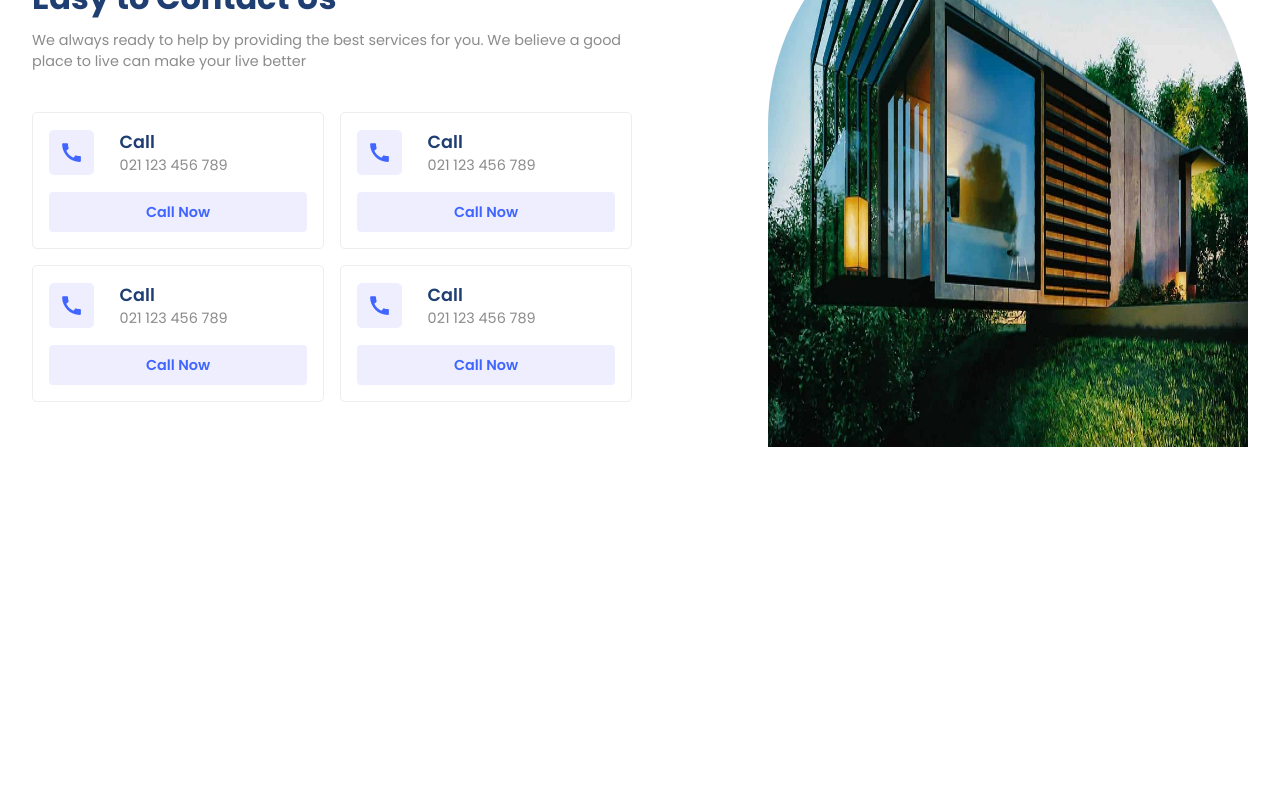
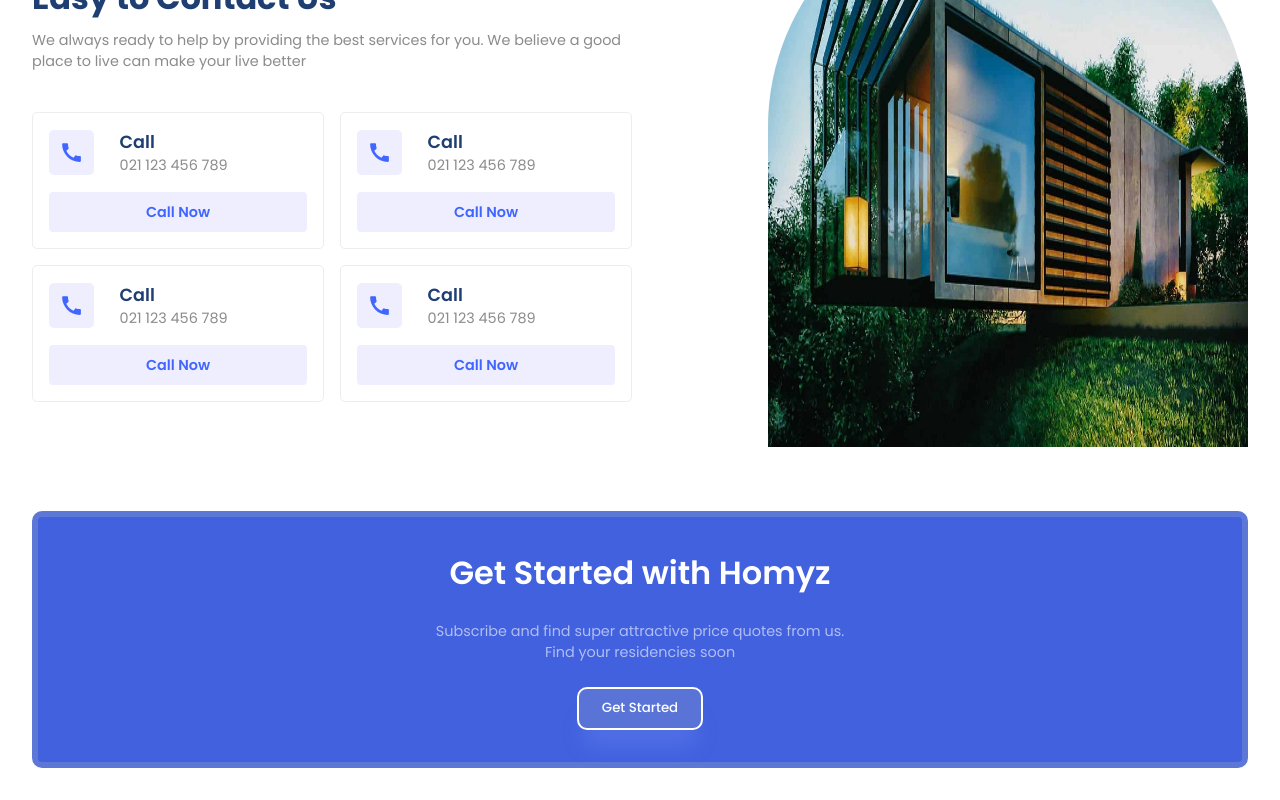
Before and after one commit to Fikri-Ramadan/React-RealEstate, a React (Vite) app: page / in a window 1280 px wide. Shown: the part 2295-3095 px from the top of the page. Before the commit the page ends 2774 px from the top, so only its background shows below. Built offline with nearby package versions, Linux system fonts and the light colour scheme.

Commit message:
create GetStarted component

```diff
--- a/src/App.jsx
+++ b/src/App.jsx
@@ -1,6 +1,7 @@
 import './App.css';
 import Companies from './components/companies/Companies';
 import Contact from './components/contact/Contact';
+import GetStarted from './components/getStarted/GetStarted';
 import Header from './components/header/Header';
 import Hero from './components/hero/Hero';
 import Residencies from './components/residencies/Residencies';
@@ -18,6 +19,7 @@
       <Residencies />
       <Value />
       <Contact />
+      <GetStarted />
     </div>
   );
 }
--- /dev/null
+++ b/src/components/getStarted/GetStarted.css
@@ -0,0 +1,28 @@
+.inner-container {
+  background: #4161df;
+  display: flex;
+  flex-direction: column;
+  justify-content: center;
+  align-items: center;
+  gap: 1.5rem;
+  padding: 2rem;
+  border-radius: 10px;
+  border: 6px solid #5d77d6;
+  text-align: center;
+}
+
+.inner-container .primaryText {
+  color: white;
+  font-weight: 600;
+}
+
+.inner-container .secondaryText {
+  color: rgba(255, 255, 255, 0.587);
+}
+
+.inner-container .button {
+  background: #5a73d7;
+  border: 2px solid white;
+  box-shadow: var(--shadow);
+  border-radius: 10px;
+}
--- /dev/null
+++ b/src/components/getStarted/GetStarted.jsx
@@ -0,0 +1,21 @@
+import './GetStarted.css';
+
+const GetStarted = () => {
+  return (
+    <section className="g-wrapper">
+      <div className="paddings innerWidth g-container">
+        <div className="inner-container">
+          <span className="primaryText">Get Started with Homyz</span>
+          <span className="secondaryText">
+            Subscribe and find super attractive price quotes from us. <br />
+            Find your residencies soon
+          </span>
+          <button className='button'>
+            <a href="mailto:fikriramadan.tech@gmail.com">Get Started</a>
+          </button>
+        </div>
+      </div>
+    </section>
+  );
+};
+export default GetStarted;
```
